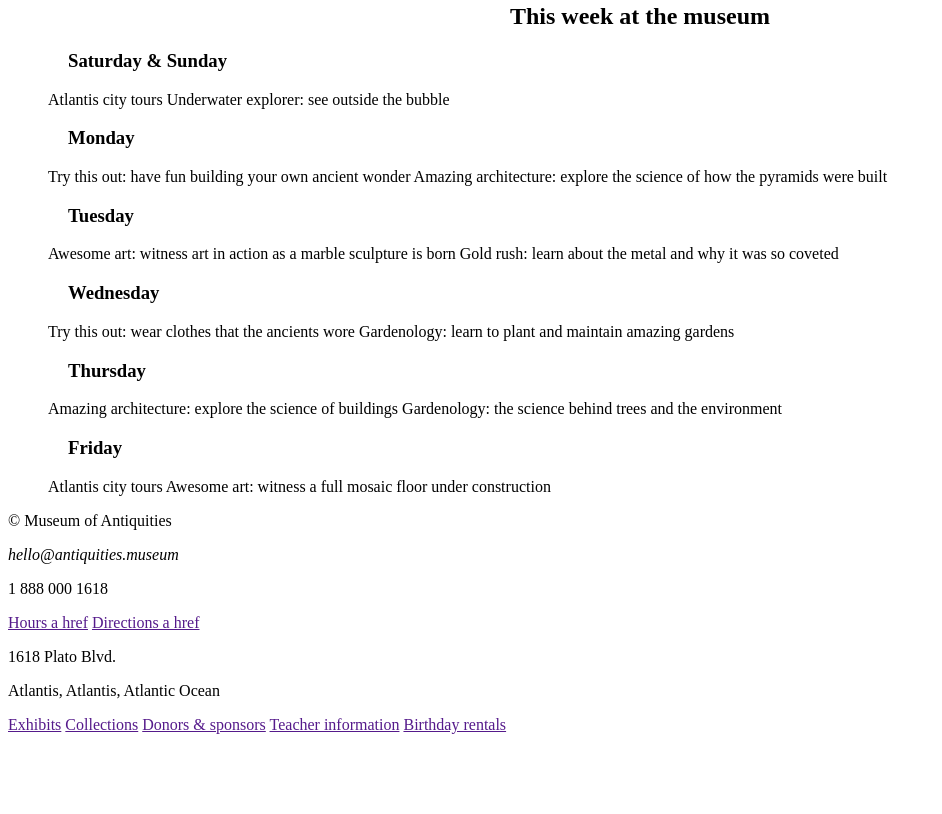
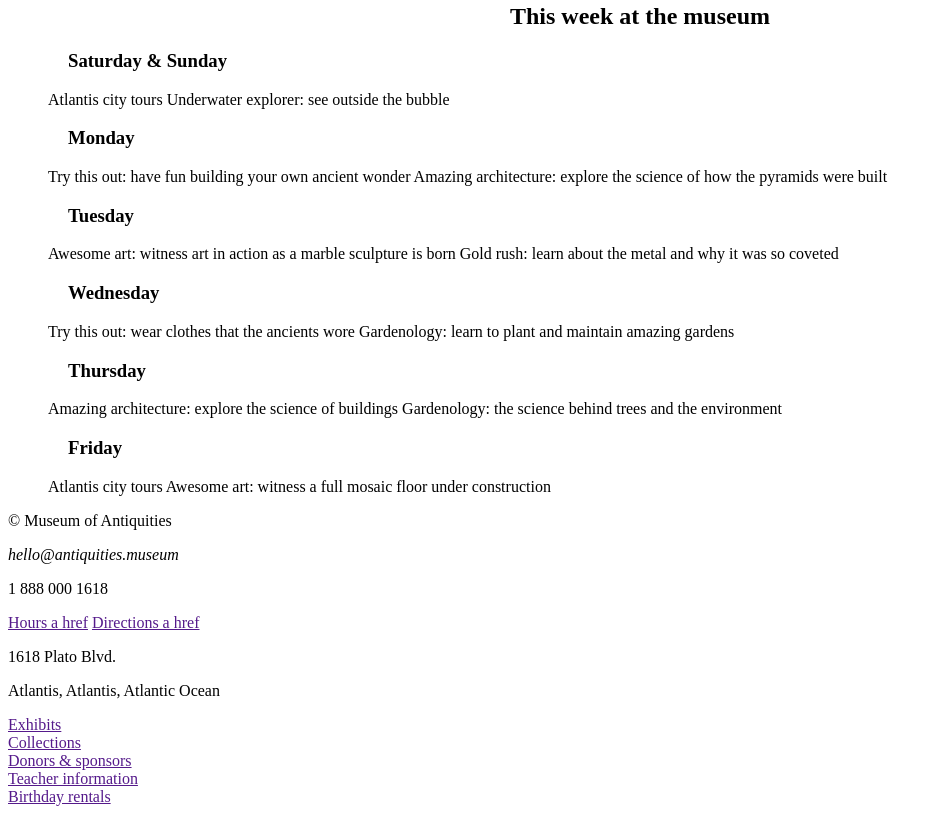
Before and after one commit to domrichichi/dsn1675-assignment-1, a plain HTML site: page index.html in a window 1280 px wide. Shown: the part 9295-10109 px from the top of the page, without its empty margins (0-942 px from the left). Before the commit the page ends 10037 px from the top, so only its background shows below. Drawn offline with Linux system fonts and the light colour scheme.

Commit message:
Styled Footer

```diff
--- a/css/main.css
+++ b/css/main.css
@@ -214,3 +214,9 @@ img {
 	display: inline-block;
 	padding-left: 180px
 }
+
+/*------footer-------*/
+
+.services {
+	display: block;
+}
```
